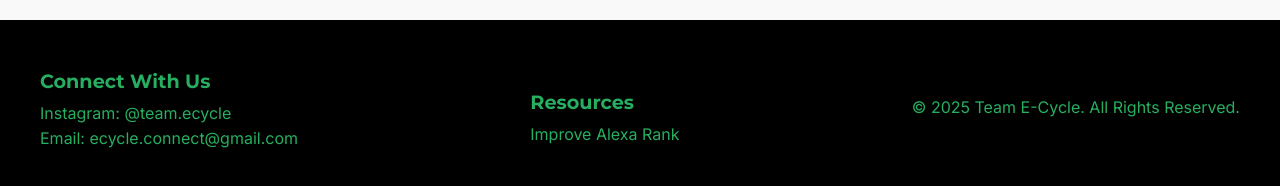
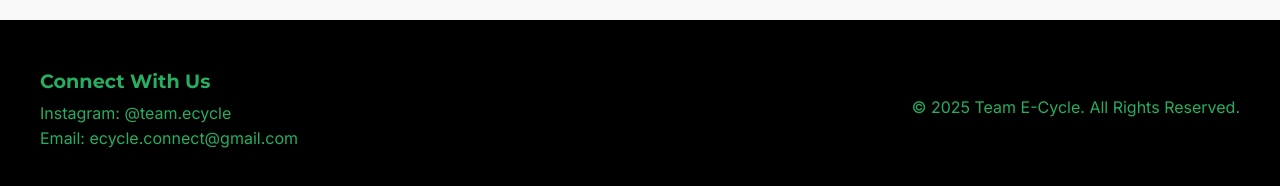
Before and after one commit to AaravDoshi/ecycle, a React (Create React App) app: page /awareness in a window 1280 px wide. Shown: the part 1662-1848 px from the top of the page. Built offline with nearby package versions, Linux system fonts and the light colour scheme.

Commit message:
remove resources in footer

```diff
--- a/src/Footer.js
+++ b/src/Footer.js
@@ -19,19 +19,6 @@
           <p className="footer-email">Email: ecycle.connect@gmail.com</p>
         </div>
 
-        {/* Resources Section */}
-        <div className="footer-section">
-          <h3>Resources</h3>
-          <a
-            href="https://www.sigmatraffic.com/blog/how-to-increase-alexa-rank-in-30-days-100-result?ref=300048"
-            target="_blank"
-            rel="noopener noreferrer"
-            className="footer-link"
-          >
-            Improve Alexa Rank
-          </a>
-        </div>
-
         {/* Copyright Section */}
         <div className="footer-section">
           <p>&copy; 2025 Team E-Cycle. All Rights Reserved.</p>
```
